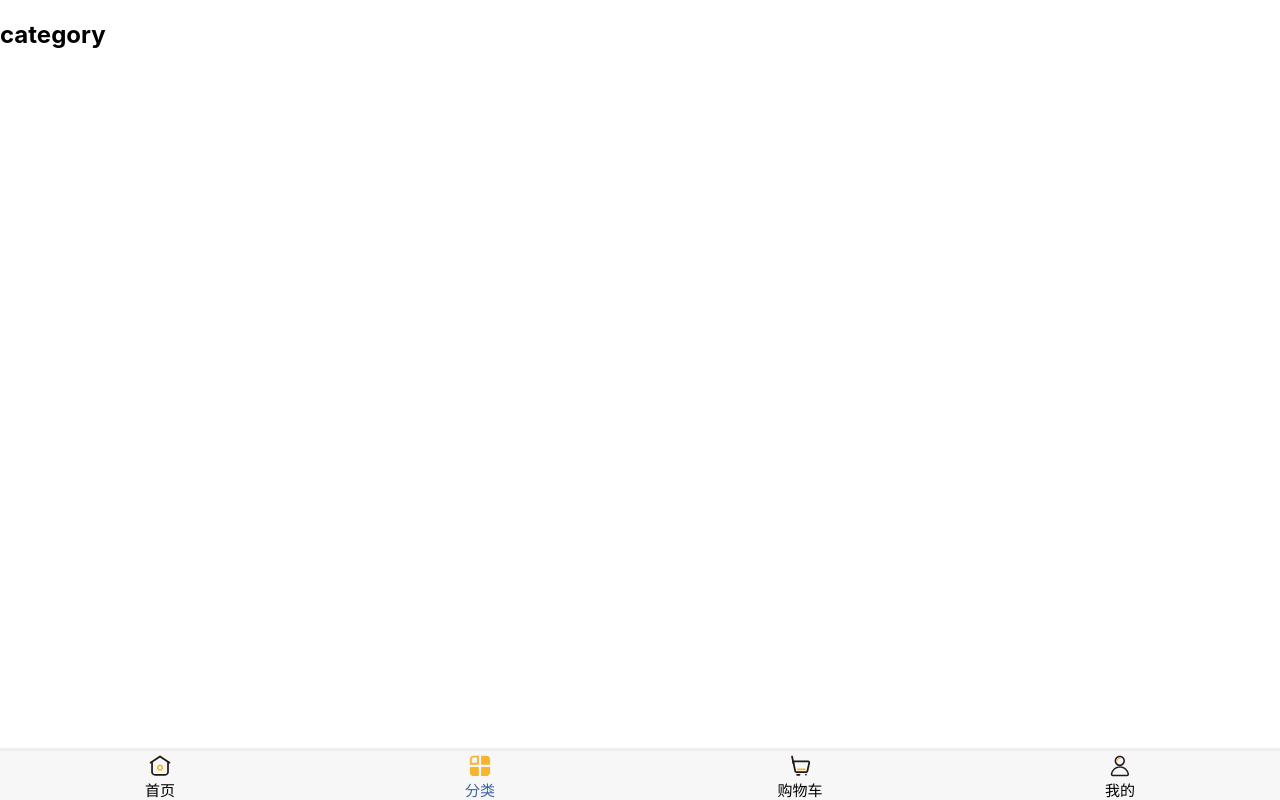
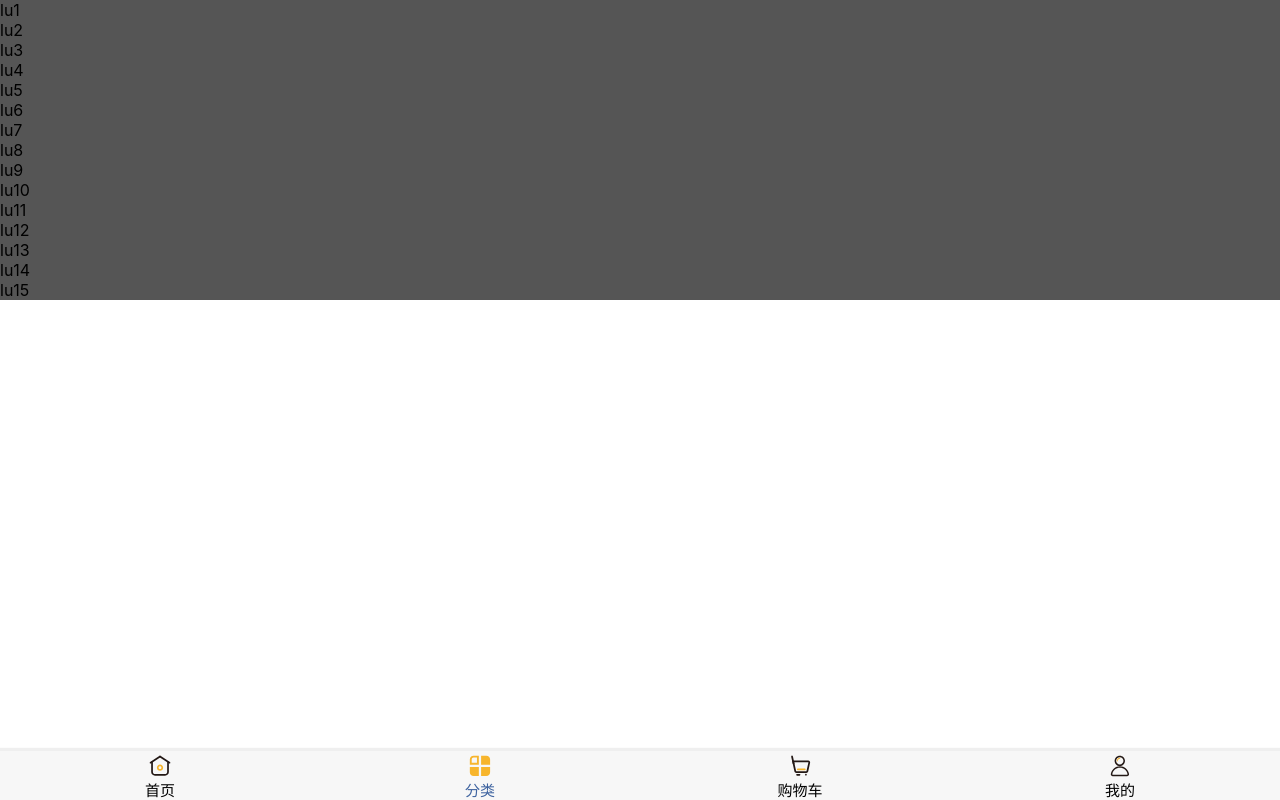
Before and after one commit to 1596136105/supermall, a Vue app: page /#/category in a window 1280 px wide. Built offline with nearby package versions, Linux system fonts and the light colour scheme.

Commit message:
添加首页betterscroll滚动效果

```diff
--- a/package.json
+++ b/package.json
@@ -8,6 +8,7 @@
   },
   "dependencies": {
     "axios": "^0.19.2",
+    "better-scroll": "^1.15.2",
     "core-js": "^3.6.5",
     "normalize.css": "^8.0.1",
     "vant": "^2.6.0",
--- a/src/components/common/navbar/NavBar.vue
+++ b/src/components/common/navbar/NavBar.vue
@@ -14,12 +14,9 @@ export default {
 
 <style scoped>
     .nav-bar {
+      position: fixed;
         display: flex;
         line-height: 44px;
-        height: 44px;
-        position: fixed;
-        top: 0;
-        left: 0;
         width: 100%;
         box-shadow: 0 1px 1px rgba(100, 100, 100, 0.1);
         z-index: 1;
@@ -30,7 +27,6 @@ export default {
     }
     .center {
         flex: 1;
-
         text-align: center;
     }
 </style>
--- /dev/null
+++ b/src/components/common/scroll/Scroll.vue
@@ -0,0 +1,29 @@
+<template>
+<!-- ref绑定子组件 -->
+  <div class="wrapper" ref="wrapper">
+      <div class="content">
+          <slot></slot>
+      </div>
+  </div>
+</template>
+
+<script>
+import BScroll from 'better-scroll'
+
+export default {
+    data() {
+        return {
+            scroll: null
+        }
+    },
+    mounted() {
+        this.scroll = new BScroll(this.$refs.wrapper,{
+            click: true
+        })
+    }
+}
+</script>
+
+<style>
+
+</style>
--- a/src/components/common/swiper/SwiperBar.vue
+++ b/src/components/common/swiper/SwiperBar.vue
@@ -10,11 +10,9 @@ export default {
 }
 </script>
 
-<style>
+<style >
 .my-swipe {
   color: #fff;
   text-align: center;
-  position: relative;
-  top: 43px;
- }
+}
 </style>
--- a/src/components/content/goods/GoodsListItem.vue
+++ b/src/components/content/goods/GoodsListItem.vue
@@ -25,7 +25,7 @@ export default {
 
 <style scoped>
     .goodsitem {
-        padding-bottom: 40px;
+        padding-bottom: 20px;
         position: relative;
         width: 48%;
     }
--- a/src/components/content/tabControl/tabControl.vue
+++ b/src/components/content/tabControl/tabControl.vue
@@ -34,8 +34,7 @@ export default {
 <style>
     .tabcontrol {
         display: flex;
-        position: relative;
-        top: 70px;
+
         text-align: center;
         height: 30px;
         margin-bottom: 10px;
--- a/src/views/category/category.vue
+++ b/src/views/category/category.vue
@@ -1,17 +1,142 @@
 <template>
-  <div>
-      <h2>
-          category
-      </h2>
+  <div class="wrapper">
+    <ul class="content">
+      <li>lu1</li>
+      <li>lu2</li>
+      <li>lu3</li>
+      <li>lu4</li>
+      <li>lu5</li>
+      <li>lu6</li>
+      <li>lu7</li>
+      <li>lu8</li>
+      <li>lu9</li>
+      <li>lu10</li>
+      <li>lu11</li>
+      <li>lu12</li>
+      <li>lu13</li>
+      <li>lu14</li>
+      <li>lu15</li>
+      <li>lu16</li>
+      <li>lu17</li>
+      <li>lu18</li>
+      <li>lu19</li>
+      <li>lu20</li>
+      <li>lu21</li>
+      <li>lu22</li>
+      <li>lu23</li>
+      <li>lu24</li>
+      <li>lu25</li>
+      <li>lu26</li>
+      <li>lu27</li>
+      <li>lu28</li>
+      <li>lu29</li>
+      <li>lu30</li>
+      <li>lu31</li>
+      <li>lu32</li>
+      <li>lu33</li>
+      <li>lu34</li>
+      <li>lu35</li>
+      <li>lu36</li>
+      <li>lu37</li>
+      <li>lu38</li>
+      <li>lu39</li>
+      <li>lu40</li>
+      <li>lu41</li>
+      <li>lu42</li>
+      <li>lu43</li>
+      <li>lu44</li>
+      <li>lu45</li>
+      <li>lu46</li>
+      <li>lu47</li>
+      <li>lu48</li>
+      <li>lu49</li>
+      <li>lu50</li>
+      <li>lu51</li>
+      <li>lu52</li>
+      <li>lu53</li>
+      <li>lu54</li>
+      <li>lu55</li>
+      <li>lu56</li>
+      <li>lu57</li>
+      <li>lu58</li>
+      <li>lu59</li>
+      <li>lu60</li>
+      <li>lu61</li>
+      <li>lu62</li>
+      <li>lu63</li>
+      <li>lu64</li>
+      <li>lu65</li>
+      <li>lu66</li>
+      <li>lu67</li>
+      <li>lu68</li>
+      <li>lu69</li>
+      <li>lu70</li>
+      <li>lu71</li>
+      <li>lu72</li>
+      <li>lu73</li>
+      <li>lu74</li>
+      <li>lu75</li>
+      <li>lu76</li>
+      <li>lu77</li>
+      <li>lu78</li>
+      <li>lu79</li>
+      <li>lu80</li>
+      <li>lu81</li>
+      <li>lu82</li>
+      <li>lu83</li>
+      <li>lu84</li>
+      <li>lu85</li>
+      <li>lu86</li>
+      <li>lu87</li>
+      <li>lu88</li>
+      <li>lu89</li>
+      <li>lu90</li>
+      <li>lu91</li>
+      <li>lu92</li>
+      <li>lu93</li>
+      <li>lu94</li>
+      <li>lu95</li>
+      <li>lu96</li>
+      <li>lu97</li>
+      <li>lu98</li>
+      <li>lu99</li>
+      <li>lu100</li>
+    </ul>
   </div>
 </template>
 
 <script>
+ import BScorll from 'better-scroll'
+
 export default {
+  data() {
+    return {
+     scroll: null
+    }
+  },
+    mounted() {
+       this.scroll = new BScorll('.wrapper',{
+        probeType:3,
+        pullUpLoad: true
+      })
+      this.scroll.on('scroll',(position) => {
+        console.log(position);
 
-}
+      })
+      this.scroll.on('pullingUp', () => {
+        console.log('上拉加载更多');
+
+      })
+    },
+    methods: {}
+  }
 </script>
 
-<style>
-
+<style scoped>
+  .wrapper {
+    height: 300px;
+    background-color: #555555;
+    overflow: hidden;
+    /* overflow-y: scroll;         超出部分自动隐藏，y轴上可滚动，包括overflow：hidden  */
+  }
 </style>
--- a/src/views/home/childComps/FeatureView.vue
+++ b/src/views/home/childComps/FeatureView.vue
@@ -17,10 +17,8 @@ export default {
 
 <style scoped>
     .feature {
-        position: relative;
-        top: 60px;
-        width: 100%;
-        margin-bottom: 70px;
+        margin-top: 8px;
+        margin-bottom: 10px;
     }
 
 </style>
--- a/src/views/home/childComps/HomeRecommendView.vue
+++ b/src/views/home/childComps/HomeRecommendView.vue
@@ -25,8 +25,6 @@ export default {
 <style scoped>
   .recommend {
       display: flex;
-      position: relative;
-      top: 50px;
       text-align: center;
       padding: 5px 0px 15px;
       border-bottom: 10px solid #ece8e8;
--- a/src/views/home/childComps/HomeSwiper.vue
+++ b/src/views/home/childComps/HomeSwiper.vue
@@ -28,6 +28,6 @@ export default {
 }
 </script>
 
-<style>
+<style >
 
 </style>
--- a/src/views/home/home.vue
+++ b/src/views/home/home.vue
@@ -1,11 +1,13 @@
 <template>
   <div class="home">
         <nav-bar class="home-nav"><div slot="center">购物街</div></nav-bar>
-       <home-swiper :banners = "banners"></home-swiper>
-       <home-recommend-view :recommends = "recommends"></home-recommend-view>
-       <feature-view></feature-view>
-       <tab-control class="tabcontrol" :titles="['流行','新款','精选']" @tabClick = "tabClick"></tab-control>
-       <goods-list :goods = "goods[currentType].list"></goods-list>
+    <scroll class="home-content">
+        <home-swiper :banners = "banners"></home-swiper>
+        <home-recommend-view :recommends = "recommends"></home-recommend-view>
+        <feature-view></feature-view>
+        <tab-control class="tabcontrol" :titles="['流行','新款','精选']" @tabClick = "tabClick"></tab-control>
+        <goods-list :goods = "goods[currentType].list"></goods-list>
+      </scroll>
   </div>
 </template>
 
@@ -18,10 +20,12 @@ import HomeSwiper from './childComps/HomeSwiper'
 import NavBar from '../../components/common/navbar/NavBar'
 import tabControl from '../../components/content/tabControl/tabControl'
 import GoodsList from '../../components/content/goods/GoodsList'
+import Scroll from '../../components/common/scroll/Scroll'
 
 import {getHomeMultidata,getHomeGoods} from "../../network/home"   //导入home.js，面向home.js进行网络请求
 
 export default {
+
     name: 'home',
     components: {
         NavBar,
@@ -30,6 +34,7 @@ export default {
        FeatureView,
        tabControl,
        GoodsList,
+       Scroll,
     },
     data(){
         return {
@@ -89,9 +94,13 @@ export default {
 
     }
 }
-</script>
+</script >
 
-<style>
+<style scoped>
+    .home {
+        height: 100vh;
+        position: relative;
+    }
     .home-nav {
         background-color: #ff8198;
         color: #ffffff;
@@ -101,4 +110,11 @@ export default {
         top: 44px;
         z-index: 1;
     }
+    .home-content {
+        position: absolute;
+        top: 44px;
+        bottom: 49px;
+        left: 0;
+        right: 0;
+    }
 </style>
```
